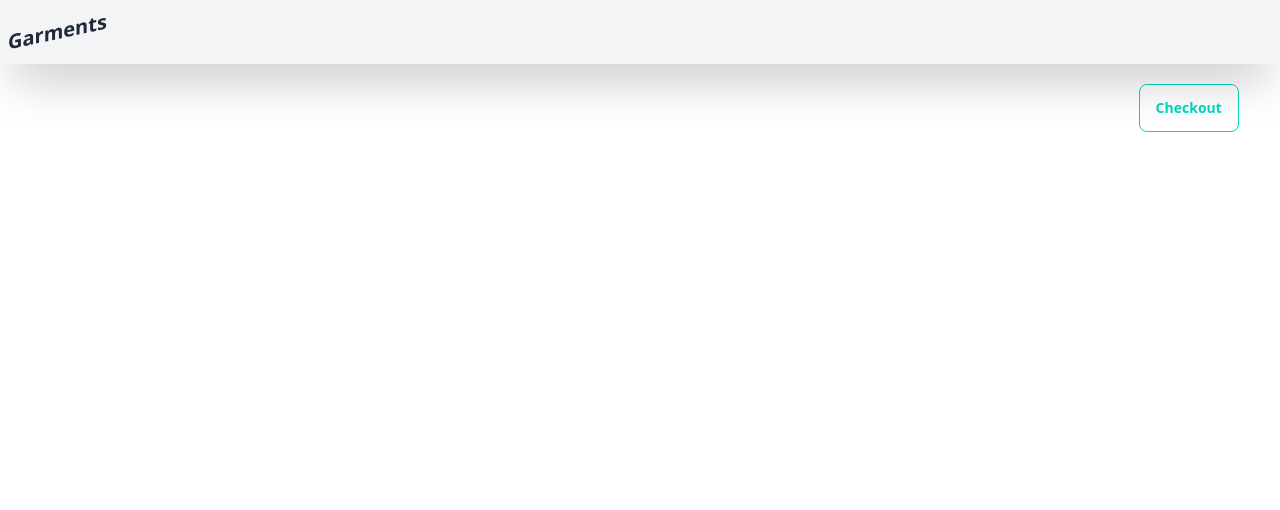
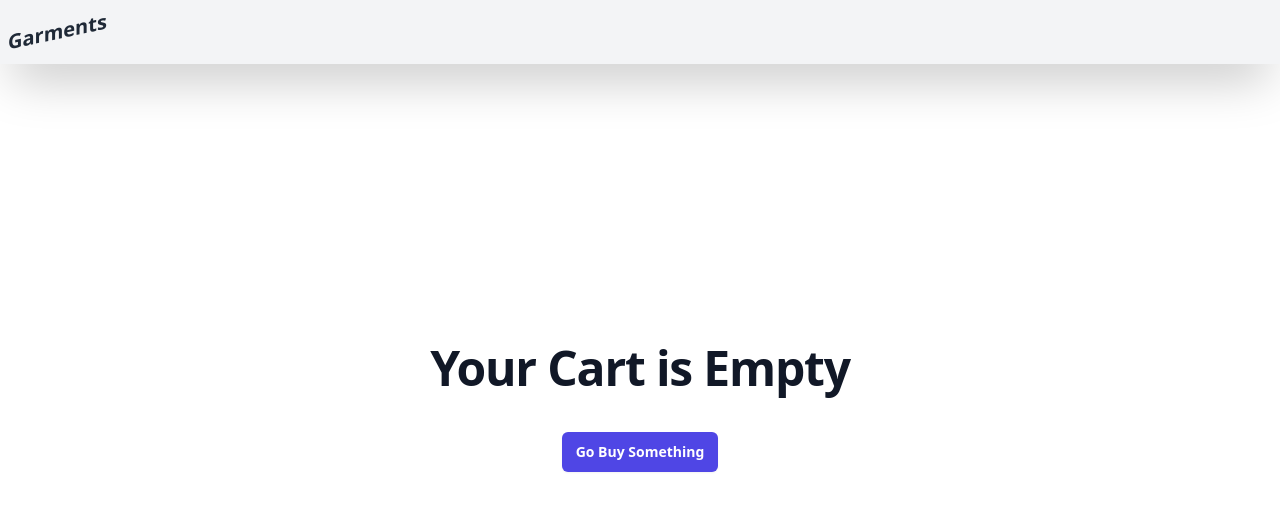
Before and after one commit to YUSUF-SELEIM/React_Shopping_Cart, a React (Vite) app: page /Cart in a window 1280 px wide. Shown: the top 510 px of the page. Built offline with nearby package versions, Linux system fonts and the light colour scheme.

Commit message:
Added EmptyCart Component

```diff
--- a/src/Components/Cart/Cart.jsx
+++ b/src/Components/Cart/Cart.jsx
@@ -1,9 +1,14 @@
+import { useChosenProducts } from "../ChosenProductsProvider";
+import EmptyCart from "./EmptyCart";
 import Navbar from "../ShopWindow/Navbar";
-import { useChosenProducts } from "../ChosenProductsProvider";
 import { Link } from "react-router-dom";
 
 const Cart = () => {
   const { chosenProducts, setChosenProducts } = useChosenProducts();
+  if (!chosenProducts.size) {
+    return <EmptyCart></EmptyCart>;
+  }
+
   const totalPrice = Array.from(chosenProducts.values()).reduce(
     (total, product) => {
       return total + product.price;
--- /dev/null
+++ b/src/Components/Cart/EmptyCart.jsx
@@ -0,0 +1,25 @@
+import Navbar from "../ShopWindow/Navbar";
+import { Link } from "react-router-dom";
+
+export default function EmptyCart() {
+  return (
+    <>
+      <Navbar></Navbar>
+      <main className="h-screen flex justify-center items-center bg-white px-6 py-24 sm:py-32 lg:px-8">
+        <div className="text-center">
+          <h1 className="mt-4 text-3xl font-bold tracking-tight text-gray-900 sm:text-5xl">
+            Your Cart is Empty
+          </h1>
+          <div className="mt-10 flex items-center justify-center gap-x-6">
+            <Link
+              to={"/ShoppingPage"}
+              className="rounded-md bg-indigo-600 px-3.5 py-2.5 text-sm font-semibold text-white shadow-sm hover:bg-indigo-500 focus-visible:outline focus-visible:outline-2 focus-visible:outline-offset-2 focus-visible:outline-indigo-600"
+            >
+              Go Buy Something
+            </Link>
+          </div>
+        </div>
+      </main>
+    </>
+  );
+}
```
